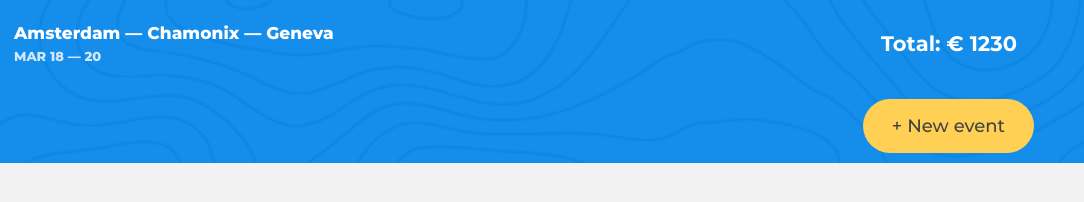
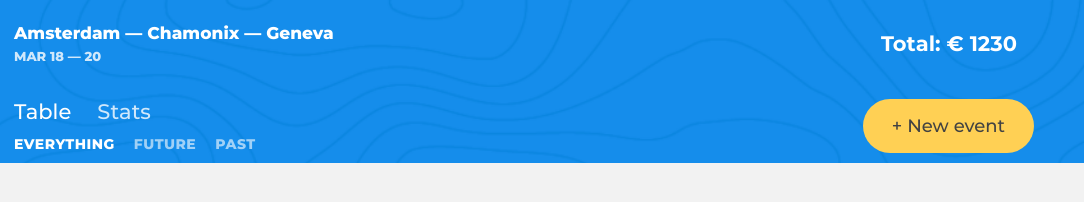
Before and after one commit to htmlacademy-ecmascript/1658385-big-trip-13, a website built with webpack: page public/index.html in a window 1280 px wide. Shown: the full height of the page, 196-1280 px from the left. Built offline with nearby package versions, Linux system fonts and the light colour scheme.

Commit message:
added rendering menu & filters templates

```diff
--- a/src/main.js
+++ b/src/main.js
@@ -1,4 +1,6 @@
 import {createTripInfoTemplate} from './view/trip-info';
+import {createMenuTemplate} from './view/menu';
+import {createFiltersTemplate} from './view/filters';
 
 const render = (container, template, place) => {
   container.insertAdjacentHTML(place, template);
@@ -7,5 +9,11 @@ const render = (container, template, place) => {
 const siteBodyElement = document.querySelector(`.page-body`);
 const siteHeaderElement = siteBodyElement.querySelector(`.page-header`);
 const tripMainElement = siteHeaderElement.querySelector(`.trip-main`);
+const tripControlsElement = tripMainElement.querySelector(`.trip-controls`);
+const tripControlsHeaderElements = tripControlsElement.querySelectorAll(`h2`);
 
+const menuAndFilters = [createMenuTemplate(), createFiltersTemplate()];
 render(tripMainElement, createTripInfoTemplate(), `afterbegin`);
+tripControlsHeaderElements.forEach((h2, ind) => {
+  render(h2, menuAndFilters[ind], `afterend`);
+});
--- /dev/null
+++ b/src/view/filters.js
@@ -0,0 +1,20 @@
+export const createFiltersTemplate = () => `
+  <form class="trip-filters" action="#" method="get">
+    <div class="trip-filters__filter">
+      <input id="filter-everything" class="trip-filters__filter-input  visually-hidden" type="radio" name="trip-filter" value="everything" checked>
+      <label class="trip-filters__filter-label" for="filter-everything">Everything</label>
+    </div>
+
+    <div class="trip-filters__filter">
+      <input id="filter-future" class="trip-filters__filter-input  visually-hidden" type="radio" name="trip-filter" value="future">
+      <label class="trip-filters__filter-label" for="filter-future">Future</label>
+    </div>
+
+    <div class="trip-filters__filter">
+      <input id="filter-past" class="trip-filters__filter-input  visually-hidden" type="radio" name="trip-filter" value="past">
+      <label class="trip-filters__filter-label" for="filter-past">Past</label>
+    </div>
+
+    <button class="visually-hidden" type="submit">Accept filter</button>
+  </form>
+`;
--- /dev/null
+++ b/src/view/menu.js
@@ -0,0 +1,6 @@
+export const createMenuTemplate = () => `
+  <nav class="trip-controls__trip-tabs  trip-tabs">
+    <a class="trip-tabs__btn  trip-tabs__btn--active" href="#">Table</a>
+    <a class="trip-tabs__btn" href="#">Stats</a>
+  </nav>
+`;
```
Also changed, not shown: public/index.html (+0 -2 lines).
